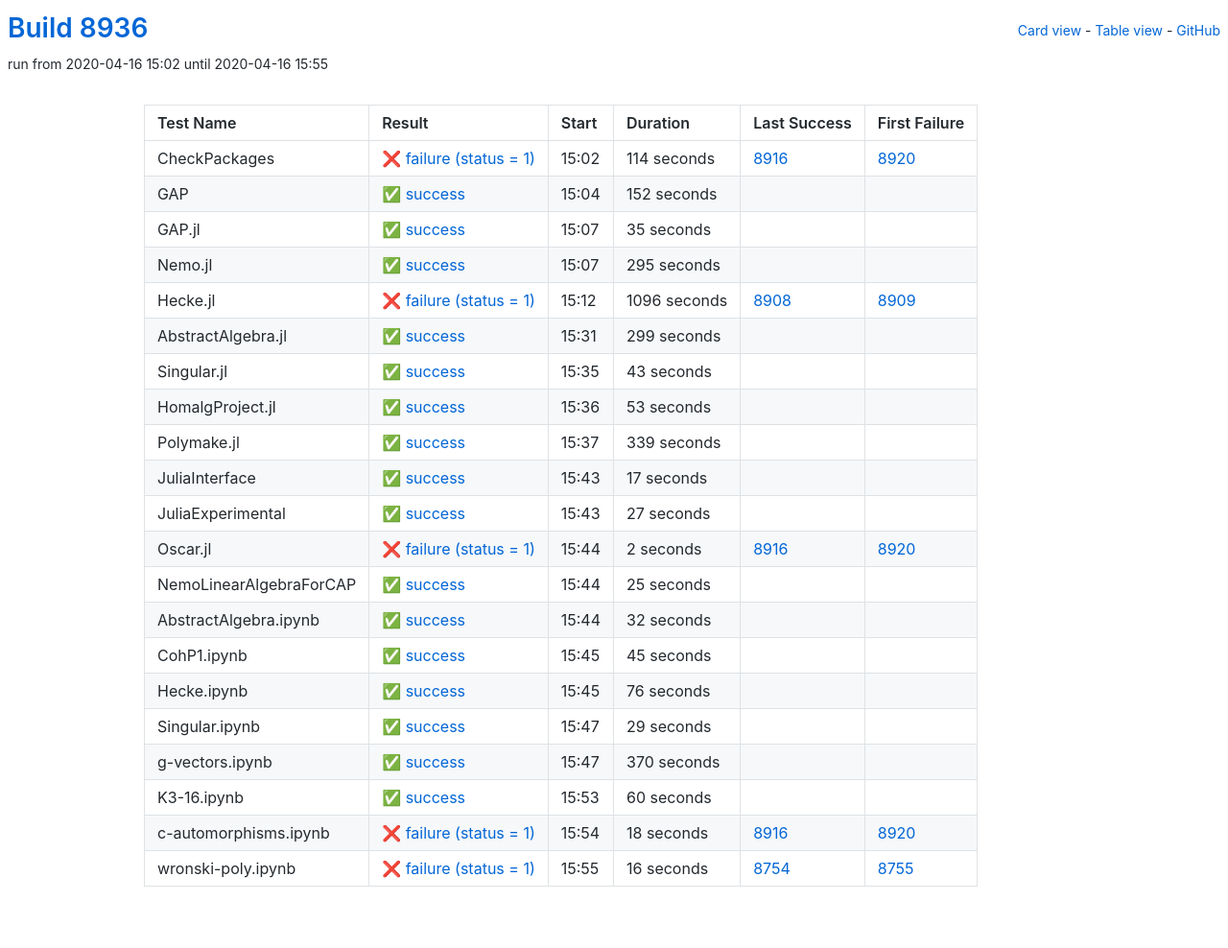
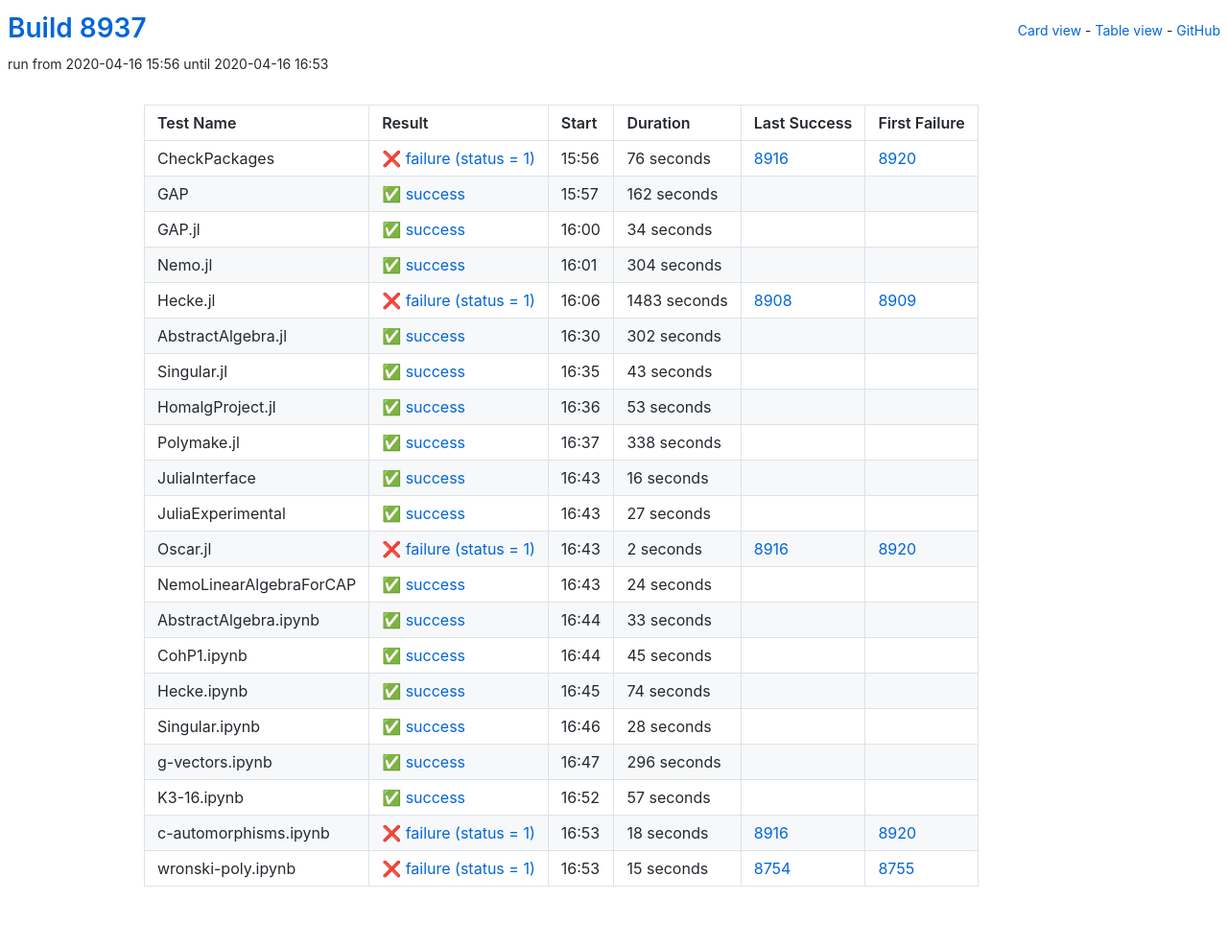
Before and after one commit to oscar-system/oscar-ci-status, a Jekyll site: the page built from table.html, in a window 1280 px wide. Shown: the whole page at 96% size. Built offline with Jekyll 4.4.1, drawn with Linux system fonts in a browser that asks for light colours.

Commit message:
Build 8937

```diff
--- a/_data/ci.yml
+++ b/_data/ci.yml
@@ -1,71 +1,71 @@
-build: 8936
-build_url: https://oscarci.mathematik.uni-kl.de/job/oscar/8936/
+build: 8937
+build_url: https://oscarci.mathematik.uni-kl.de/job/oscar/8937/
 job: oscar
 tests:
-- duration: 114
+- duration: 76
   exitcode: 1
   first_failure: 8920
   first_failure_url: https://oscarci.mathematik.uni-kl.de/job/oscar/8920/
   last_success: 8916
   last_success_url: https://oscarci.mathematik.uni-kl.de/job/oscar/8916/
-  log: https://oscarci.mathematik.uni-kl.de/job/oscar/8936/artifact/logs/build-8936/CheckPackages.log
+  log: https://oscarci.mathematik.uni-kl.de/job/oscar/8937/artifact/logs/build-8937/CheckPackages.log
   name: CheckPackages
-  start: 2020-04-16 15:02
+  start: 2020-04-16 15:56
   status: failure
   success: false
-- duration: 152
+- duration: 162
   exitcode: 0
   first_failure: false
   first_failure_url: null
   last_success: false
   last_success_url: null
-  log: https://oscarci.mathematik.uni-kl.de/job/oscar/8936/artifact/logs/build-8936/GAP.log
+  log: https://oscarci.mathematik.uni-kl.de/job/oscar/8937/artifact/logs/build-8937/GAP.log
   name: GAP
-  start: 2020-04-16 15:04
+  start: 2020-04-16 15:57
   status: success
   success: true
-- duration: 35
+- duration: 34
   exitcode: 0
   first_failure: false
   first_failure_url: null
   last_success: false
   last_success_url: null
-  log: https://oscarci.mathematik.uni-kl.de/job/oscar/8936/artifact/logs/build-8936/GAP.jl.log
+  log: https://oscarci.mathematik.uni-kl.de/job/oscar/8937/artifact/logs/build-8937/GAP.jl.log
   name: GAP.jl
-  start: 2020-04-16 15:07
+  start: 2020-04-16 16:00
   status: success
   success: true
-- duration: 295
+- duration: 304
   exitcode: 0
   first_failure: false
   first_failure_url: null
   last_success: false
   last_success_url: null
-  log: https://oscarci.mathematik.uni-kl.de/job/oscar/8936/artifact/logs/build-8936/Nemo.jl.log
+  log: https://oscarci.mathematik.uni-kl.de/job/oscar/8937/artifact/logs/build-8937/Nemo.jl.log
   name: Nemo.jl
-  start: 2020-04-16 15:07
+  start: 2020-04-16 16:01
   status: success
   success: true
-- duration: 1096
+- duration: 1483
   exitcode: 1
   first_failure: 8909
   first_failure_url: https://oscarci.mathematik.uni-kl.de/job/oscar/8909/
   last_success: 8908
   last_success_url: https://oscarci.mathematik.uni-kl.de/job/oscar/8908/
-  log: https://oscarci.mathematik.uni-kl.de/job/oscar/8936/artifact/logs/build-8936/Hecke.jl.log
+  log: https://oscarci.mathematik.uni-kl.de/job/oscar/8937/artifact/logs/build-8937/Hecke.jl.log
   name: Hecke.jl
-  start: 2020-04-16 15:12
+  start: 2020-04-16 16:06
   status: failure
   success: false
-- duration: 299
+- duration: 302
   exitcode: 0
   first_failure: false
   first_failure_url: null
   last_success: false
   last_success_url: null
-  log: https://oscarci.mathematik.uni-kl.de/job/oscar/8936/artifact/logs/build-8936/AbstractAlgebra.jl.log
+  log: https://oscarci.mathematik.uni-kl.de/job/oscar/8937/artifact/logs/build-8937/AbstractAlgebra.jl.log
   name: AbstractAlgebra.jl
-  start: 2020-04-16 15:31
+  start: 2020-04-16 16:30
   status: success
   success: true
 - duration: 43
@@ -74,9 +74,9 @@
   first_failure_url: null
   last_success: false
   last_success_url: null
-  log: https://oscarci.mathematik.uni-kl.de/job/oscar/8936/artifact/logs/build-8936/Singular.jl.log
+  log: https://oscarci.mathematik.uni-kl.de/job/oscar/8937/artifact/logs/build-8937/Singular.jl.log
   name: Singular.jl
-  start: 2020-04-16 15:35
+  start: 2020-04-16 16:35
   status: success
   success: true
 - duration: 53
@@ -85,31 +85,31 @@
   first_failure_url: null
   last_success: false
   last_success_url: null
-  log: https://oscarci.mathematik.uni-kl.de/job/oscar/8936/artifact/logs/build-8936/HomalgProject.jl.log
+  log: https://oscarci.mathematik.uni-kl.de/job/oscar/8937/artifact/logs/build-8937/HomalgProject.jl.log
   name: HomalgProject.jl
-  start: 2020-04-16 15:36
+  start: 2020-04-16 16:36
   status: success
   success: true
-- duration: 339
+- duration: 338
   exitcode: 0
   first_failure: false
   first_failure_url: null
   last_success: false
   last_success_url: null
-  log: https://oscarci.mathematik.uni-kl.de/job/oscar/8936/artifact/logs/build-8936/Polymake.jl.log
+  log: https://oscarci.mathematik.uni-kl.de/job/oscar/8937/artifact/logs/build-8937/Polymake.jl.log
   name: Polymake.jl
-  start: 2020-04-16 15:37
+  start: 2020-04-16 16:37
   status: success
   success: true
-- duration: 17
+- duration: 16
   exitcode: 0
   first_failure: false
   first_failure_url: null
   last_success: false
   last_success_url: null
-  log: https://oscarci.mathematik.uni-kl.de/job/oscar/8936/artifact/logs/build-8936/JuliaInterface.log
+  log: https://oscarci.mathematik.uni-kl.de/job/oscar/8937/artifact/logs/build-8937/JuliaInterface.log
   name: JuliaInterface
-  start: 2020-04-16 15:43
+  start: 2020-04-16 16:43
   status: success
   success: true
 - duration: 27
@@ -118,9 +118,9 @@
   first_failure_url: null
   last_success: false
   last_success_url: null
-  log: https://oscarci.mathematik.uni-kl.de/job/oscar/8936/artifact/logs/build-8936/JuliaExperimental.log
+  log: https://oscarci.mathematik.uni-kl.de/job/oscar/8937/artifact/logs/build-8937/JuliaExperimental.log
   name: JuliaExperimental
-  start: 2020-04-16 15:43
+  start: 2020-04-16 16:43
   status: success
   success: true
 - duration: 2
@@ -129,31 +129,31 @@
   first_failure_url: https://oscarci.mathematik.uni-kl.de/job/oscar/8920/
   last_success: 8916
   last_success_url: https://oscarci.mathematik.uni-kl.de/job/oscar/8916/
-  log: https://oscarci.mathematik.uni-kl.de/job/oscar/8936/artifact/logs/build-8936/Oscar.jl.log
+  log: https://oscarci.mathematik.uni-kl.de/job/oscar/8937/artifact/logs/build-8937/Oscar.jl.log
   name: Oscar.jl
-  start: 2020-04-16 15:44
+  start: 2020-04-16 16:43
   status: failure
   success: false
-- duration: 25
+- duration: 24
   exitcode: 0
   first_failure: false
   first_failure_url: null
   last_success: false
   last_success_url: null
-  log: https://oscarci.mathematik.uni-kl.de/job/oscar/8936/artifact/logs/build-8936/NemoLinearAlgebraForCAP.log
+  log: https://oscarci.mathematik.uni-kl.de/job/oscar/8937/artifact/logs/build-8937/NemoLinearAlgebraForCAP.log
   name: NemoLinearAlgebraForCAP
-  start: 2020-04-16 15:44
+  start: 2020-04-16 16:43
   status: success
   success: true
-- duration: 32
+- duration: 33
   exitcode: 0
   first_failure: false
   first_failure_url: null
   last_success: false
   last_success_url: null
-  log: https://oscarci.mathematik.uni-kl.de/job/oscar/8936/artifact/logs/build-8936/AbstractAlgebra.ipynb.log
+  log: https://oscarci.mathematik.uni-kl.de/job/oscar/8937/artifact/logs/build-8937/AbstractAlgebra.ipynb.log
   name: AbstractAlgebra.ipynb
-  start: 2020-04-16 15:44
+  start: 2020-04-16 16:44
   status: success
   success: true
 - duration: 45
@@ -162,53 +162,53 @@
   first_failure_url: null
   last_success: false
   last_success_url: null
-  log: https://oscarci.mathematik.uni-kl.de/job/oscar/8936/artifact/logs/build-8936/CohP1.ipynb.log
+  log: https://oscarci.mathematik.uni-kl.de/job/oscar/8937/artifact/logs/build-8937/CohP1.ipynb.log
   name: CohP1.ipynb
-  start: 2020-04-16 15:45
+  start: 2020-04-16 16:44
   status: success
   success: true
-- duration: 76
+- duration: 74
   exitcode: 0
   first_failure: false
   first_failure_url: null
   last_success: false
   last_success_url: null
-  log: https://oscarci.mathematik.uni-kl.de/job/oscar/8936/artifact/logs/build-8936/Hecke.ipynb.log
+  log: https://oscarci.mathematik.uni-kl.de/job/oscar/8937/artifact/logs/build-8937/Hecke.ipynb.log
   name: Hecke.ipynb
-  start: 2020-04-16 15:45
+  start: 2020-04-16 16:45
   status: success
   success: true
-- duration: 29
+- duration: 28
   exitcode: 0
   first_failure: false
   first_failure_url: null
   last_success: false
   last_success_url: null
-  log: https://oscarci.mathematik.uni-kl.de/job/oscar/8936/artifact/logs/build-8936/Singular.ipynb.log
+  log: https://oscarci.mathematik.uni-kl.de/job/oscar/8937/artifact/logs/build-8937/Singular.ipynb.log
   name: Singular.ipynb
-  start: 2020-04-16 15:47
+  start: 2020-04-16 16:46
   status: success
   success: true
-- duration: 370
+- duration: 296
   exitcode: 0
   first_failure: false
   first_failure_url: null
   last_success: false
   last_success_url: null
-  log: https://oscarci.mathematik.uni-kl.de/job/oscar/8936/artifact/logs/build-8936/g-vectors.ipynb.log
+  log: https://oscarci.mathematik.uni-kl.de/job/oscar/8937/artifact/logs/build-8937/g-vectors.ipynb.log
   name: g-vectors.ipynb
-  start: 2020-04-16 15:47
+  start: 2020-04-16 16:47
   status: success
   success: true
-- duration: 60
+- duration: 57
   exitcode: 0
   first_failure: false
   first_failure_url: null
   last_success: false
   last_success_url: null
-  log: https://oscarci.mathematik.uni-kl.de/job/oscar/8936/artifact/logs/build-8936/K3-16.ipynb.log
+  log: https://oscarci.mathematik.uni-kl.de/job/oscar/8937/artifact/logs/build-8937/K3-16.ipynb.log
   name: K3-16.ipynb
-  start: 2020-04-16 15:53
+  start: 2020-04-16 16:52
   status: success
   success: true
 - duration: 18
@@ -217,19 +217,19 @@
   first_failure_url: https://oscarci.mathematik.uni-kl.de/job/oscar/8920/
   last_success: 8916
   last_success_url: https://oscarci.mathematik.uni-kl.de/job/oscar/8916/
-  log: https://oscarci.mathematik.uni-kl.de/job/oscar/8936/artifact/logs/build-8936/c-automorphisms.ipynb.log
+  log: https://oscarci.mathematik.uni-kl.de/job/oscar/8937/artifact/logs/build-8937/c-automorphisms.ipynb.log
   name: c-automorphisms.ipynb
-  start: 2020-04-16 15:54
+  start: 2020-04-16 16:53
   status: failure
   success: false
-- duration: 16
+- duration: 15
   exitcode: 1
   first_failure: 8755
   first_failure_url: https://oscarci.mathematik.uni-kl.de/job/oscar/8755/
   last_success: 8754
   last_success_url: https://oscarci.mathematik.uni-kl.de/job/oscar/8754/
-  log: https://oscarci.mathematik.uni-kl.de/job/oscar/8936/artifact/logs/build-8936/wronski-poly.ipynb.log
+  log: https://oscarci.mathematik.uni-kl.de/job/oscar/8937/artifact/logs/build-8937/wronski-poly.ipynb.log
   name: wronski-poly.ipynb
-  start: 2020-04-16 15:55
+  start: 2020-04-16 16:53
   status: failure
   success: false
```
Also changed, not shown: README.md.
